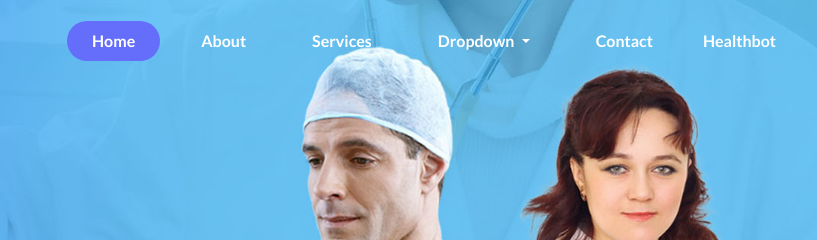
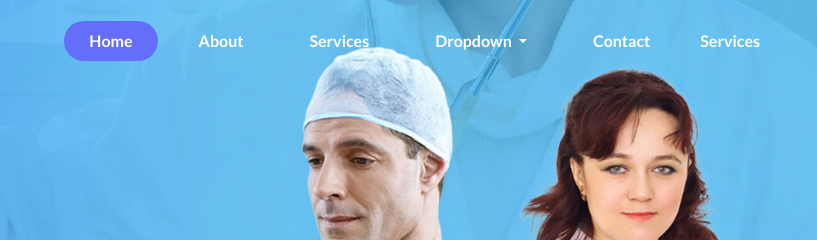
Before and after one commit to naveen143539/project1, a plain HTML site: page index.html in a window 1280 px wide. Shown: the top 240 px of the page, 463-1280 px from the left. Drawn offline with Linux system fonts and the light colour scheme.

Commit message:
Update index.html

```diff
--- a/index.html
+++ b/index.html
@@ -73,8 +73,9 @@
                         <li class="nav-item">
                             <a class="nav-link  text-white text-capitalize" href="contact.html">contact</a>
 
-                        <li class="nav-item">
-                            <a class="nav-link  text-white text-capitalize" href="healthbot.html">healthbot</a>
+                        <li class="nav-item  mr-3 ">
+                            <a class="nav-link text-white text-capitalize" href="services.html">services</a
+
                         </li>
                     </ul>
                 </div>
```
